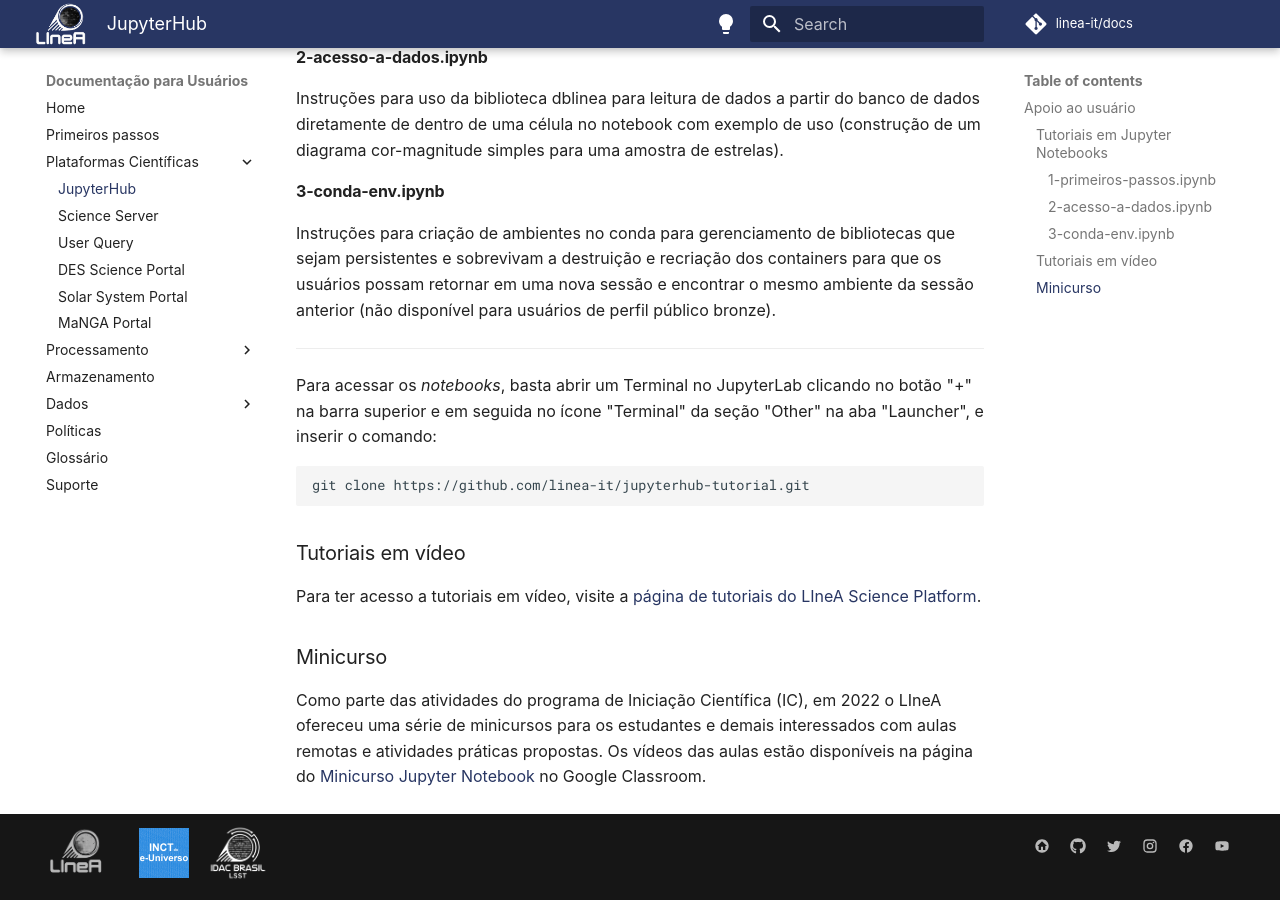
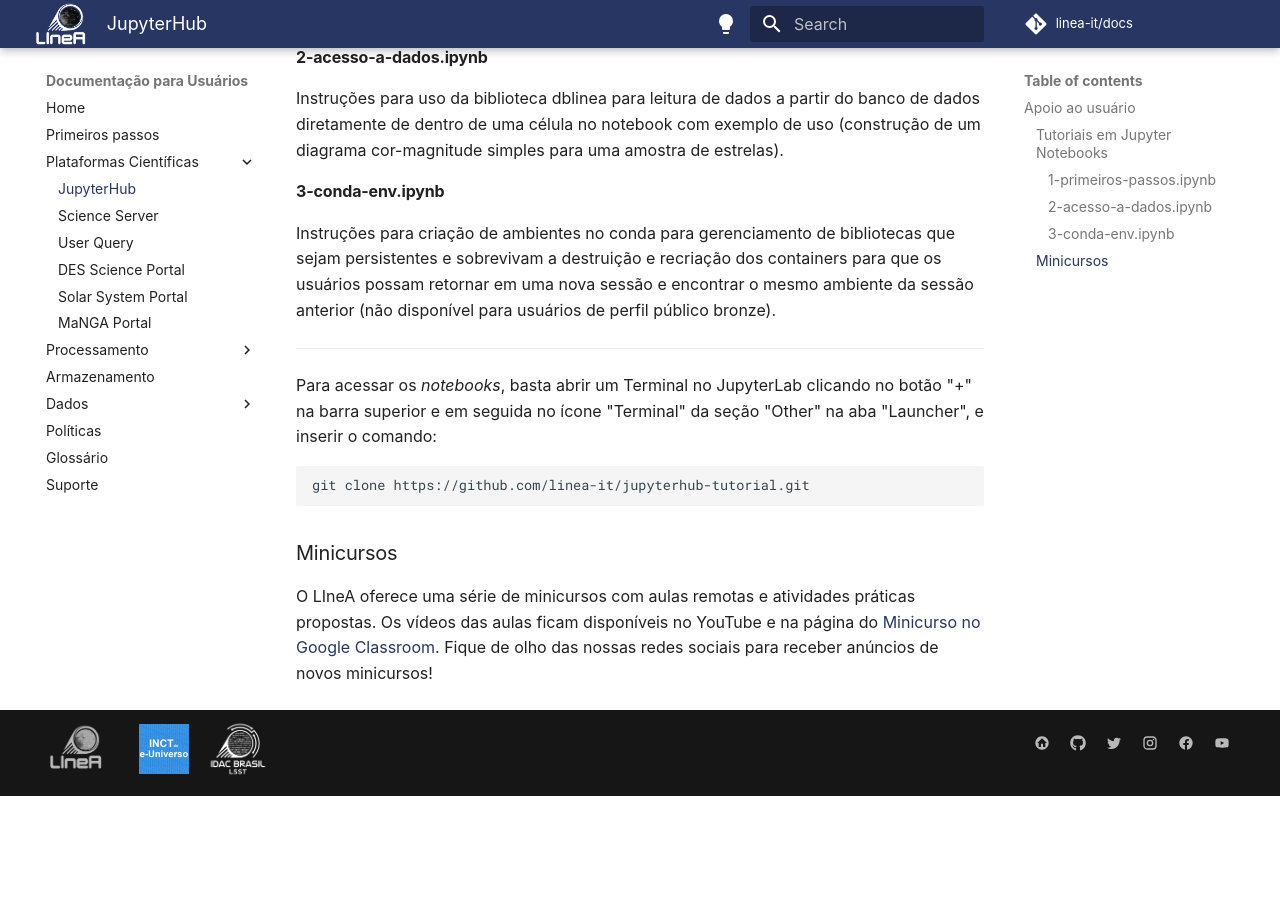
Before and after one commit to linea-it/docs, an MkDocs documentation site: the page built from docs/docs/sci-platforms/jupyter.md, in a window 1280 px wide and 900 px high, scrolled down 982 px. Built offline with MkDocs 1.6.1 and Material for MkDocs 9.7.7, drawn with Linux system fonts in a browser that asks for light colours; some web fonts are replaced; comment, search, counter and statistics services are not loaded; after the commit the page ends 1778 px from its top, so only the background shows below that.

Commit message:
Update link to google classroom

```diff
--- a/docs/docs/sci-platforms/jupyter.md
+++ b/docs/docs/sci-platforms/jupyter.md
@@ -30,9 +30,5 @@
 
     git clone https://github.com/linea-it/jupyterhub-tutorial.git
 
-### Tutoriais em vídeo
-
-Para ter acesso a tutoriais em vídeo, visite a [página de tutoriais do LIneA Science Platform](https://lsp.linea.org.br/tutorials).
-
-### Minicurso
-Como parte das atividades do programa de Iniciação Científica (IC), em 2022 o LIneA ofereceu uma série de minicursos para os estudantes e demais interessados com aulas remotas e atividades práticas propostas. Os vídeos das aulas estão disponíveis na página do [Minicurso Jupyter Notebook](https://classroom.google.com/c/NDkzMTA0MzEyODA1/m/NDcyNjUyMTg5Mjc1/details) no Google Classroom.
+### Minicursos
+O LIneA oferece uma série de minicursos com aulas remotas e atividades práticas propostas. Os vídeos das aulas ficam disponíveis no YouTube e na página do [Minicurso no Google Classroom](https://classroom.google.com/c/NDkzMTA0MzEyODA1?cjc=kl5jjnd). Fique de olho das nossas redes sociais para receber anúncios de novos minicursos!
```
Also changed, not shown: docs/docs/sci-platforms/sci_server.md (+1 -1 lines).
